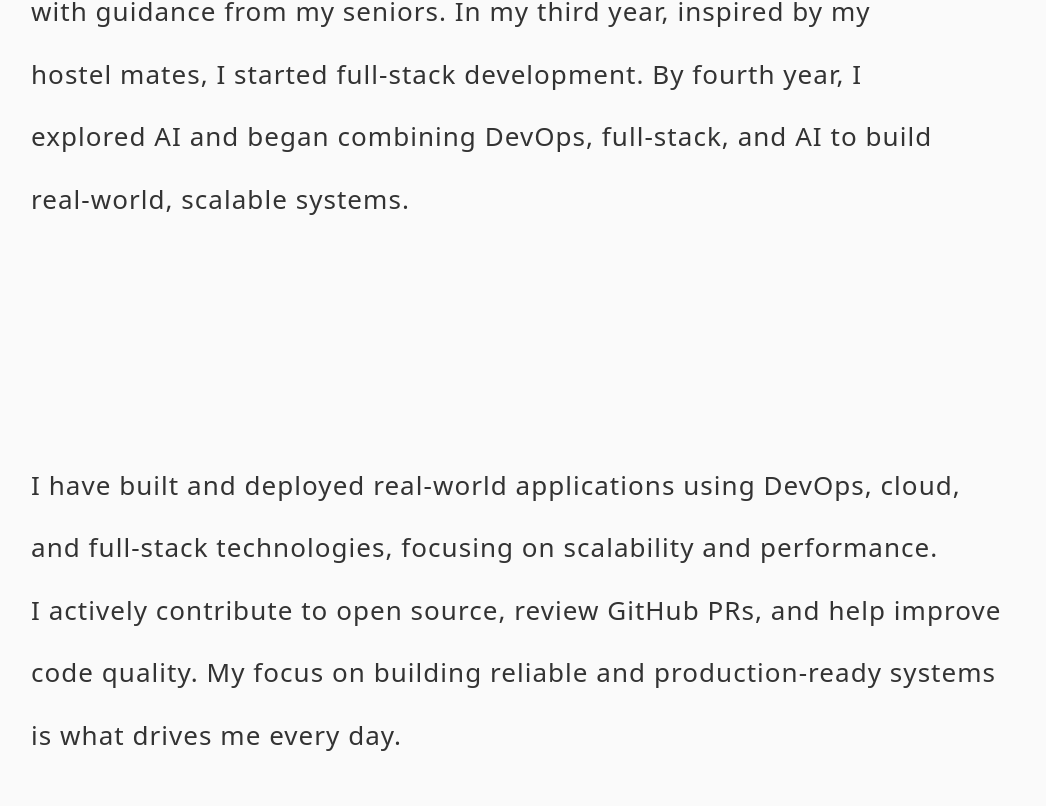
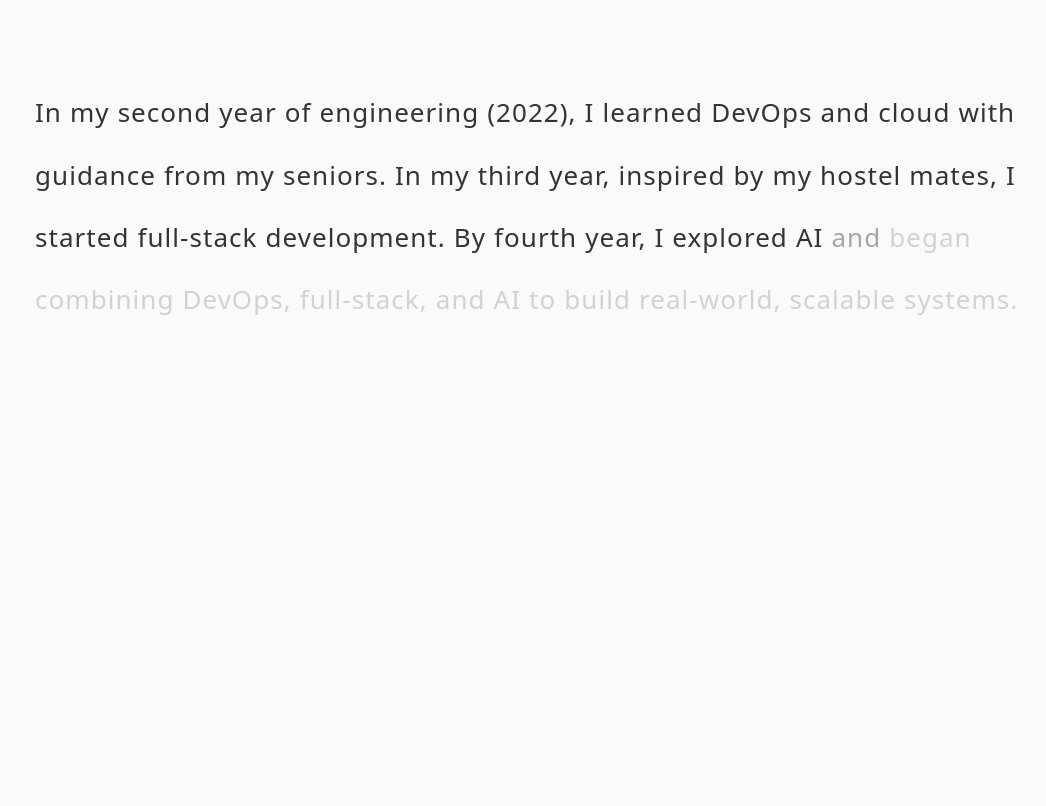
Before and after one commit to mdazfar2/AizzOps, a React (Vite) app: page / in a window 1280 px wide. Shown: the part 994-1800 px from the top of the page, without its empty margins (97-1143 px from the left). Built offline with nearby package versions, Linux system fonts and the light colour scheme.

Commit message:
text reveal

```diff
--- a/package.json
+++ b/package.json
@@ -11,7 +11,11 @@
     "typecheck": "tsc --noEmit -p tsconfig.app.json"
   },
   "dependencies": {
+    "@fortawesome/fontawesome-svg-core": "^7.2.0",
+    "@fortawesome/free-solid-svg-icons": "^7.2.0",
+    "@fortawesome/react-fontawesome": "^3.3.0",
     "@supabase/supabase-js": "^2.57.4",
+    "framer-motion": "^12.38.0",
     "lucide-react": "^0.344.0",
     "react": "^18.3.1",
     "react-dom": "^18.3.1",
--- a/src/components/homepage/Story.jsx
+++ b/src/components/homepage/Story.jsx
@@ -1,28 +1,12 @@
 import React from "react";
+import TextRevealByWord from "./TextRevealByWord";
 
 export default function Story() {
+  const text = `In my second year of engineering (2022), I learned DevOps and cloud with guidance from my seniors. In my third year, inspired by my hostel mates, I started full-stack development. By fourth year, I explored AI and began combining DevOps, full-stack, and AI to build real-world, scalable systems.`;
+
   return (
-    <section
-      id="story"
-      className="bg-[#fafafa] text-[#1a1a1a] px-6 py-28"
-    >
-      <div className="max-w-5xl mx-auto">
-        <div className="px-4 md:px-0">
-
-          <p className="text-[22px] md:text-[26px] leading-[2.4] tracking-[0.04em] text-[#333333]">
-            In my second year of engineering (2022), I learned DevOps and cloud
-            <br />
-            with guidance from my seniors. In my third year, inspired by my
-            <br />
-            hostel mates, I started full-stack development. By fourth year, I
-            <br />
-            explored AI and began combining DevOps, full-stack, and AI to build
-            <br />
-            real-world, scalable systems.
-          </p>
-
-        </div>
-      </div>
+    <section id="story" className="bg-[#fafafa] text-[#1a1a1a]">
+      <TextRevealByWord text={text} />
     </section>
   );
 }
--- a/src/components/homepage/Story2.jsx
+++ b/src/components/homepage/Story2.jsx
@@ -1,26 +1,12 @@
 import React from "react";
+import TextRevealByWord from "./TextRevealByWord";
 
 export default function Story2() {
+  const text = `I have built and deployed real-world applications using DevOps, cloud, and full-stack technologies, focusing on scalability and performance. I actively contribute to open source, review GitHub PRs, and help improve code quality. My focus on building reliable and production-ready systems is what drives me every day.`;
+
   return (
-    <section
-      id="story-2"
-      className="bg-[#fafafa] text-[#1a1a1a] px-6 py-24 md:py-28"
-    >
-      <div className="max-w-5xl mx-auto">
-        <div className="px-4 md:px-0">
-          <p className="text-[22px] md:text-[26px] leading-[2.4] tracking-[0.04em] text-[#333333]">
-            I have built and deployed real-world applications using DevOps, cloud,
-            <br />
-            and full-stack technologies, focusing on scalability and performance.
-            <br />
-            I actively contribute to open source, review GitHub PRs, and help improve
-            <br />
-            code quality. My focus on building reliable and production-ready systems
-            <br />
-            is what drives me every day.
-          </p>
-        </div>
-      </div>
+    <section id="story-2" className="bg-[#fafafa] text-[#1a1a1a]">
+      <TextRevealByWord text={text} />
     </section>
   );
 }
--- /dev/null
+++ b/src/components/homepage/TextRevealByWord.jsx
@@ -0,0 +1,47 @@
+import React, { useRef } from "react";
+import { motion, useScroll, useTransform } from "framer-motion";
+
+export default function TextRevealByWord({ text, className = "" }) {
+  const targetRef = useRef(null);
+
+  const { scrollYProgress } = useScroll({
+    target: targetRef,
+    offset: ["start end", "end start"],
+  });
+
+  const words = text.split(" ");
+
+  return (
+    <div ref={targetRef} className={`relative h-[200vh] ${className}`}>
+
+      <div className="sticky top-0 flex items-center justify-center h-screen px-6">
+
+        <p className="flex flex-wrap text-[22px] md:text-[26px] leading-[2.4] tracking-[0.04em] text-[#333333] max-w-5xl">
+
+          {words.map((word, i) => {
+            const start = i / words.length;
+            const end = start + 1 / words.length;
+
+            const opacity = useTransform(
+              scrollYProgress,
+              [start, end],
+              [0.2, 1]
+            );
+
+            return (
+              <motion.span
+                key={i}
+                style={{ opacity }}
+                className="mx-1"
+              >
+                {word}
+              </motion.span>
+            );
+          })}
+
+        </p>
+
+      </div>
+    </div>
+  );
+}
```
Also changed, not shown: src/App.jsx (+109 -81 lines), 1 other file (tests, documents, lock files or other folders).
